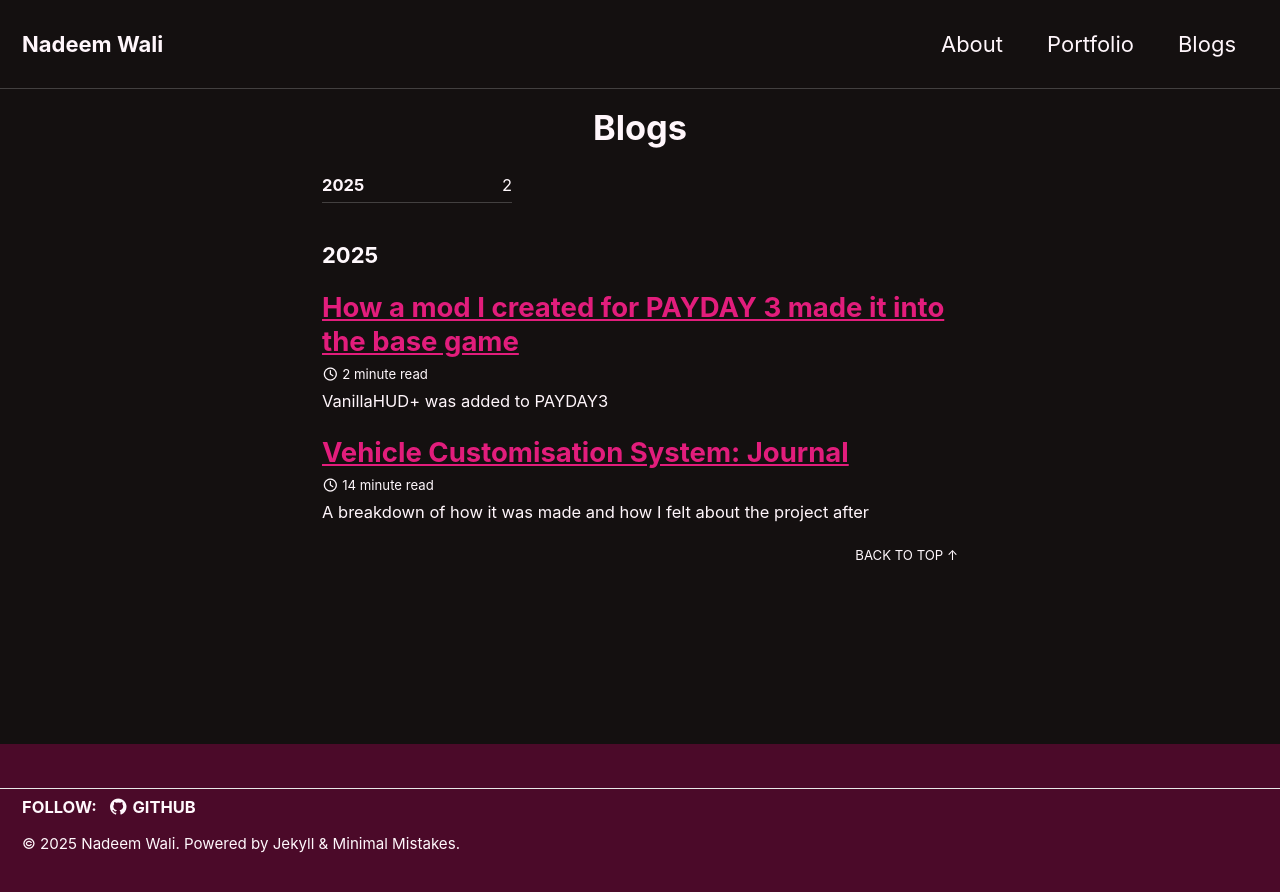
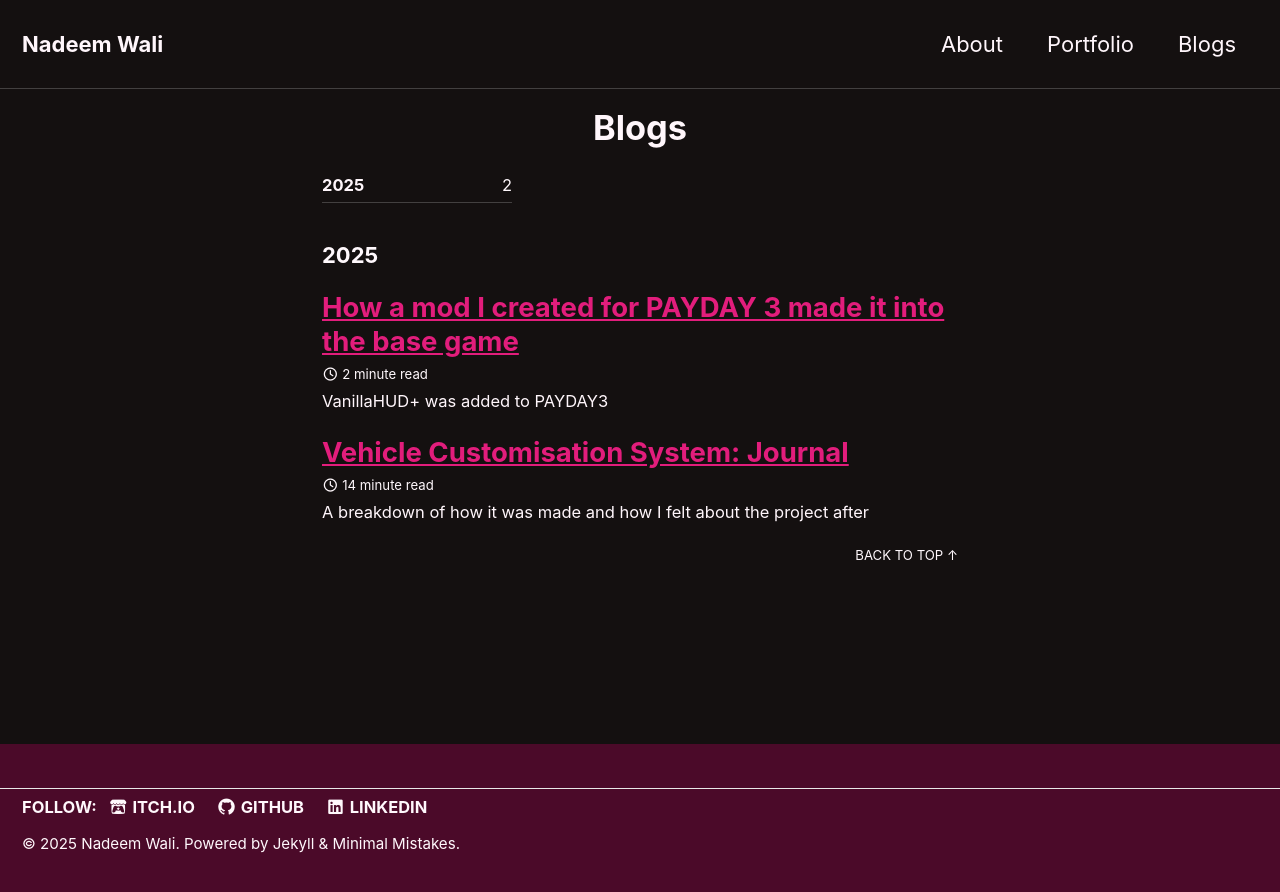
Before and after one commit to NadzW/nadzw.github.io, a Jekyll site: the page built from pages/blog.md, in a window 1280 px wide. Shown: the top 892 px of the page. Built offline with Jekyll 4.4.1, drawn with Linux system fonts in a browser that asks for light colours; cached includes are drawn as plain includes.

Commit message:
Removed resume link (temporarily), added socials links and fixed showcase video

```diff
--- a/_config.yml
+++ b/_config.yml
@@ -113,13 +113,22 @@ author:
     - label: "GitHub"
       icon: "fab fa-fw fa-github"
       url: "https://github.com/NadzW"
+    - label: "LinkedIN"
+      icon: "fa-brands fa-linkedin"
+      url: "https://www.linkedin.com/in/nadeem-wali-709707277/"
 
 # Site Footer
 footer:
   links:
+    - label: "Itch.io"
+      icon: "fa-brands fa-itch-io"
+      url: "https://nadzw.itch.io"
     - label: "GitHub"
       icon: "fab fa-fw fa-github"
       url: "https://github.com/NadzW"
+    - label: "LinkedIN"
+      icon: "fa-brands fa-linkedin"
+      url: "https://www.linkedin.com/in/nadeem-wali-709707277/"
 
 
 # Reading Files
--- a/index.html
+++ b/index.html
@@ -4,7 +4,7 @@ layout: default
 
 <section id="hero">
   <video autoplay loop muted playsinline id="bg-video">
-    <source src="/assets/videos/showcase.mp4" type="video/mp4">
+    <source src="https://nadzw.github.io/assets/videos/Showcase.mp4" type="video/mp4">
     Your browser does not support the video tag.
   </video>
   <div class="hero-overlay">
@@ -20,7 +20,6 @@ layout: default
     <p>I'm a game designer and technical developer with a passion for creating immersive systems in Unreal Engine. <br> From stealth mechanics to vehicle customization, I specialize in building features that blend design and engineering.</p>
     <a href="/about" class="button">Learn More About Me</a>
     <a href="/portfolio" class="button">View My Work</a>
-    <a href="/resume" class="button">Download Resume</a>
   </div>
 </section>
 
```
